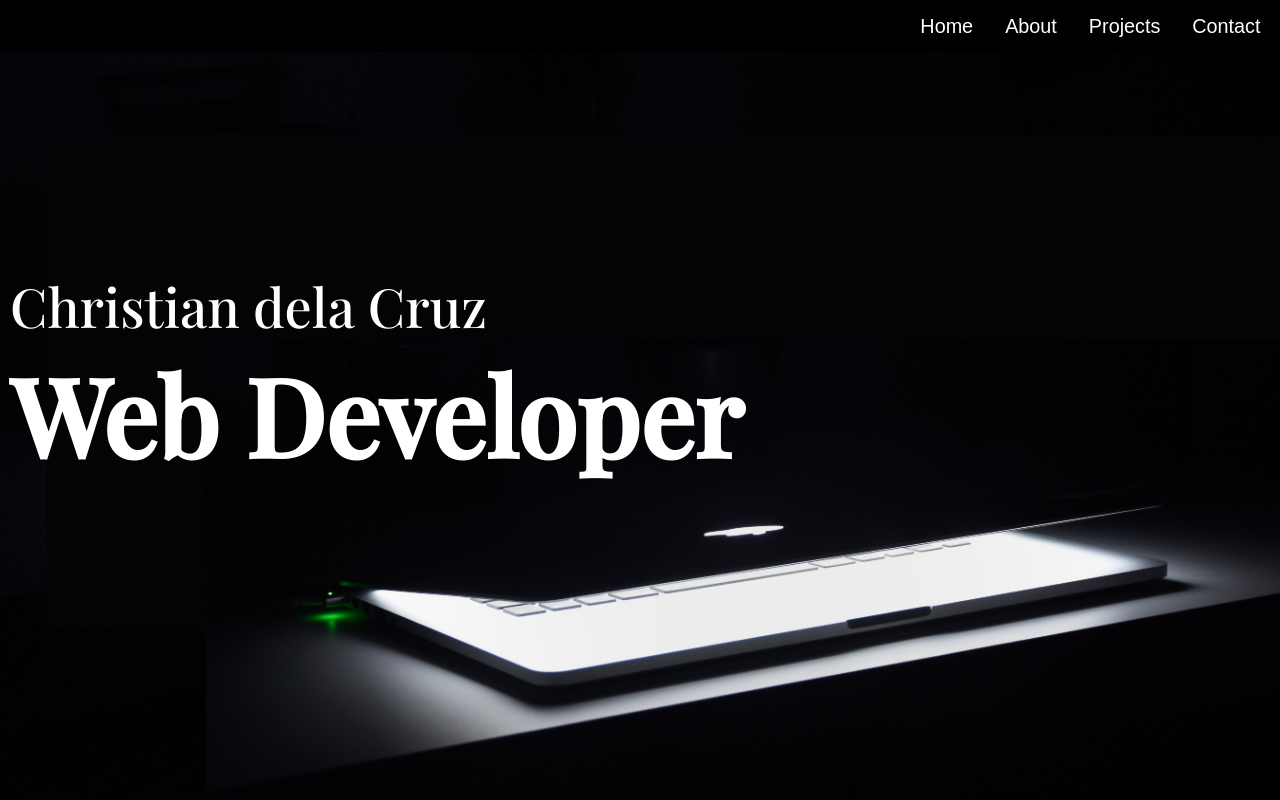
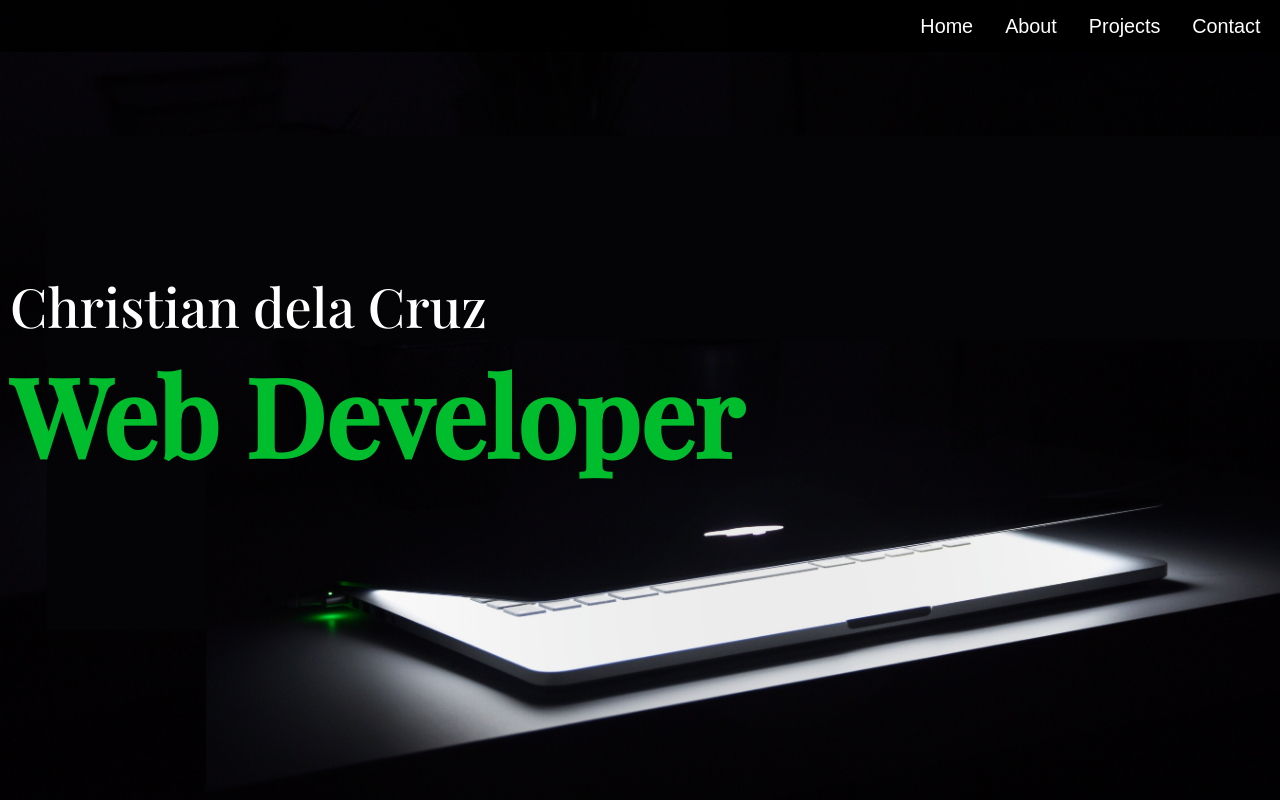
Before and after one commit to ctdc0208/Portfolio, a React (Vite) app: page / in a window 1280 px wide. Shown: the top 800 px of the page. Built offline with nearby package versions, Linux system fonts and the light colour scheme.

Commit message:
change color in home

```diff
--- a/src/App.css
+++ b/src/App.css
@@ -95,6 +95,7 @@ button:hover::after {
 .web-developer {
     font-size: 6rem;
     font-weight: bold;
+    color: #00bd2d;
 }
 
 .about-grid {
```
